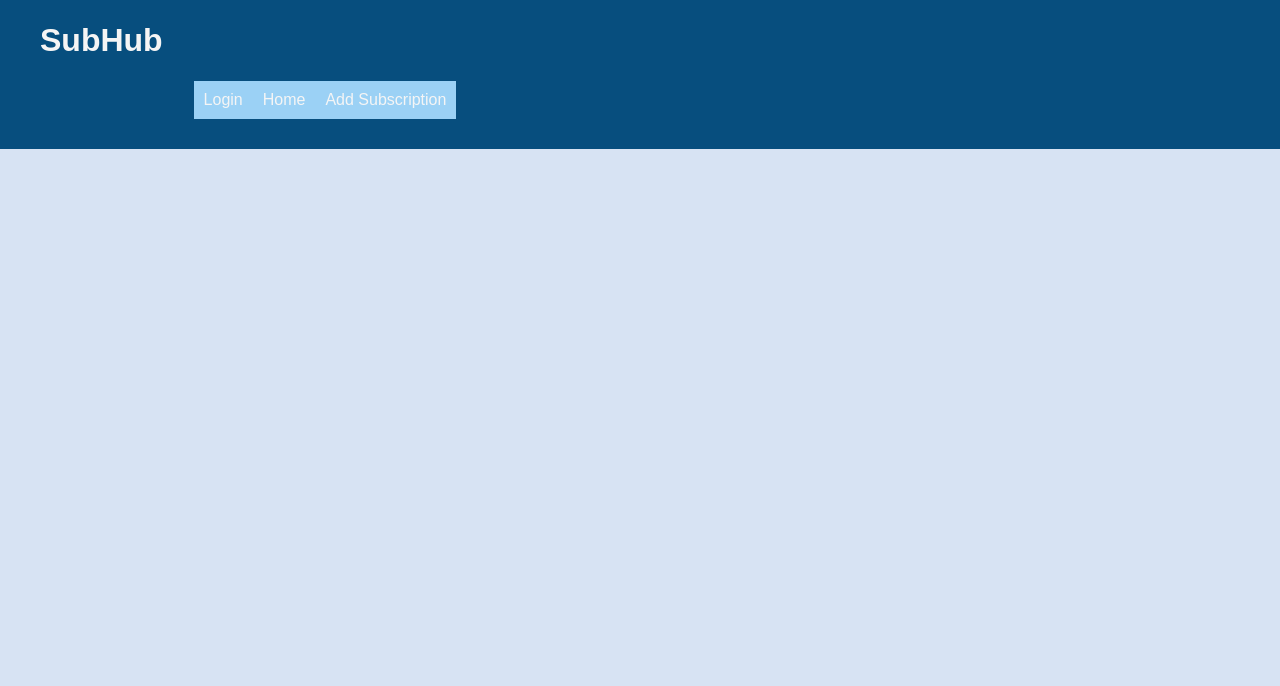
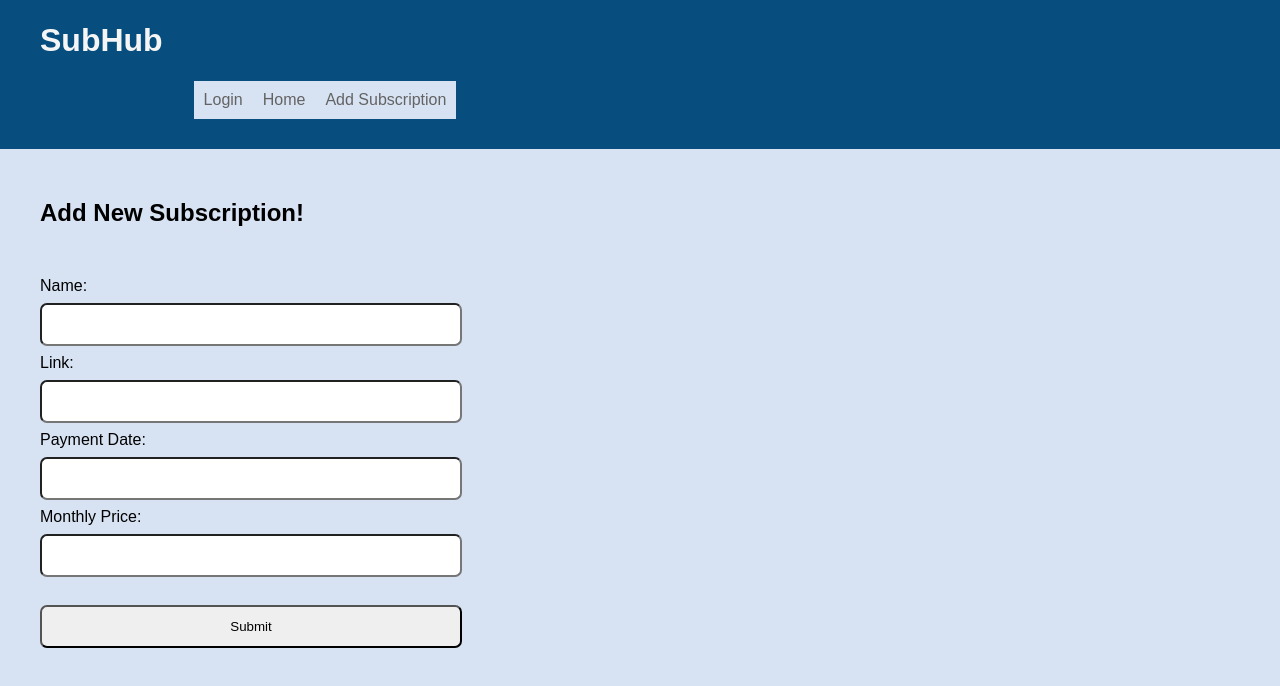
Before and after one commit to keguerrero8/Phase4_SubHub_app, a React (Create React App) app in the folder client/: page /new in a window 1280 px wide. Shown: the top 686 px of the page. Built offline with nearby package versions, Linux system fonts and the light colour scheme.

Commit message:
added form without persistence

```diff
--- /dev/null
+++ b/client/src/AddSub.js
@@ -0,0 +1,49 @@
+import React, { useState } from 'react'
+
+function AddSub({subData, setSubData}){
+    const [formData, setFormData] = useState({
+        name: "",
+        image_url: "",
+        payment_date: "",
+        monthly_price: "",
+    })
+    function handleSubmit(event){
+        event.preventDefault()
+        alert('Thank you for adding a subscription!')
+        // fetch('http://localhost:3000/subs', {
+        //     method: 'POST',
+        //     headers: { "Content-Type": "application/json"},
+        //     body: JSON.stringify(formData)
+        // }).then(res => res.json())
+        // .then((newSub) => {
+        //     setSubData([newSub,...subData])
+        // })
+
+        console.log(formData)
+    }
+    function onChange(event){
+        const key= event.target.name;
+        const value = event.target.value;
+        setFormData({...formData, [key]:value})
+    }
+
+    return (
+        <div>
+            <h2 className='newSub'>Add New Subscription!</h2>
+            <form className='form' onSubmit={handleSubmit}>
+                <label>Name:</label>
+                <input type='text' name='name' value={formData.name} onChange={onChange}/>
+                <label>Link:</label>
+                <input type='text' name='image_url' value={formData.image_url} onChange={onChange}/>
+                <label>Payment Date:</label>
+                <input type='text' name='payment_date' value={formData.payment_date} onChange={onChange}/>
+                <label>Monthly Price:</label>
+                <input type='text' name='monthly_price' value={formData.monthly_price} onChange={onChange}/>
+
+                <input type='submit' value='Submit'/>
+            </form>
+        </div>
+    )
+}
+
+export default AddSub;
--- a/client/src/HomePage.js
+++ b/client/src/HomePage.js
@@ -1,8 +1,17 @@
 import { Route } from 'react-router-dom'
-import React from 'react';
+import React, { useState, useEffect } from 'react';
+import AddSub from './AddSub'
 
 function HomePage() {
+    const [subData, setSubData] = useState([])
 
+    // useEffect(() => {
+    //     fetch('http://localhost:3000')
+    //     .then(r => r.json())
+    //     .then(r => {
+    //         setSubData(r)
+    //     })
+    // })
     return (
         <div className='HomePage'>
                 <Route exact path='/'>
@@ -10,7 +19,7 @@ function HomePage() {
                 </Route>
                 <Route exact path='/login'></Route>
                 <Route exact path='/new'>
-
+                    <AddSub subData={subData} setSubData={setSubData}/>
                 </Route>
 
         </div>
--- a/client/src/index.css
+++ b/client/src/index.css
@@ -23,16 +23,16 @@ body {
   left: 12vw;
   font-family: 'Spartan', sans-serif;
   font-size: medium;
-  color: whitesmoke;
+  color: rgb(100, 99, 99);
   text-align: center;
   padding: 10px;
   border: none;
-  background-color: #9bd1f5;
+  background-color: #d7e3f3;
 }
 
 .pageLinks button:hover{
   cursor: pointer;
-  background-color: #d7e3f3;
+  background-color: #a8b1bd;
 }
 
 .footer{
@@ -42,11 +42,38 @@ body {
   padding: 20px;
   margin-bottom: 0;
   width: 100%;
-  background-color: #074e7e;
+  background-color: #124485;
   color: whitesmoke;
   text-align: left;
 }
+.newSub{
+  padding: 30px;
+  padding-left: 40px;
+}
+.form{
+  padding-left: 40px;
 
+}
+input[type=submit]{
+  width: 422px;
+  padding: 12px 18px;
+  margin: 20px 0;
+  border-radius: 7px;
+  cursor: pointer;
+}
+input[type=text]{
+  width: 422px;
+  padding: 12px 20px;
+  margin: 8px 0;
+  display: list-item;
+  box-sizing: border-box;
+  border-radius: 7px;
+  outline: none;
+}
+
+input:focus{
+  background-color: #d8d9dd;
+}
 code {
   font-family: source-code-pro, Menlo, Monaco, Consolas, 'Courier New',
     monospace;
```
